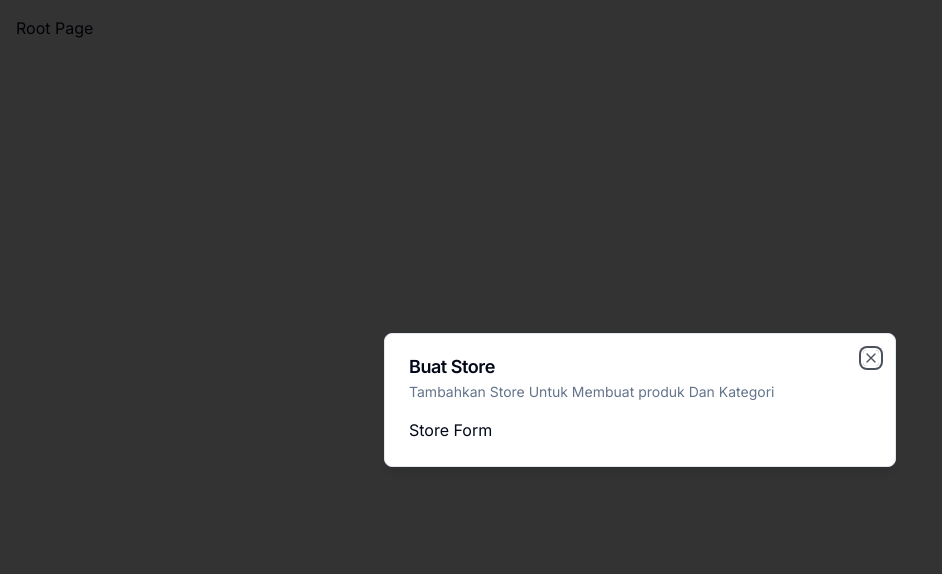
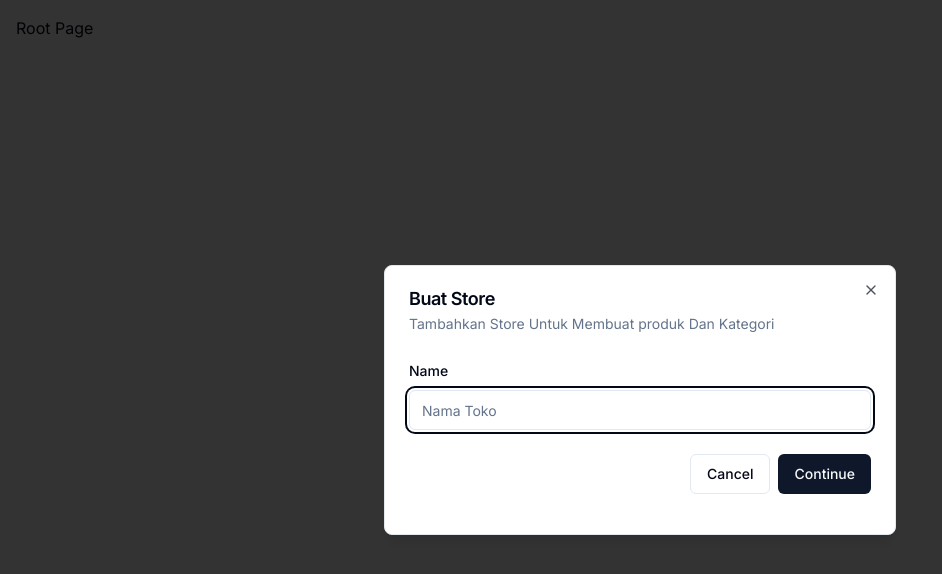
Before and after one commit to Manzzzx/website-admin, a Next.js app: page / in a window 1280 px wide. Shown: the top 574 px of the page, without its empty margins (0-942 px from the left). Built offline with nearby package versions, Linux system fonts and the light colour scheme.

Commit message:
Sesi 4 - Final Update Komponen Form Input File store-modal.tsx (Admin)

```diff
--- a/components/modals/store-modal.tsx
+++ b/components/modals/store-modal.tsx
@@ -1,10 +1,34 @@
 'use client'
 
+import * as z from "zod"
 import { useStoreModal } from "@/hooks/use-store-modal"
 import Modal from "../ui/modal"
+import { useForm } from "react-hook-form"
+import { zodResolver } from "@hookform/resolvers/zod"
+import { Form, FormControl, FormField, FormItem, FormLabel, FormMessage } from "../ui/form"
+import { Input } from "../ui/input"
+import { Button } from "../ui/button"
+
+const formSchema = z.object({
+    name: z.string().min(1),
+})
+
+const onSubmit = async (values: z.infer<typeof formSchema>) => {
+    // TODO Buat Toko
+    console.log(values);
+
+}
 
 export const StoreModal = () => {
     const StoreModal = useStoreModal();
+
+    const form = useForm<z.infer<typeof formSchema>>({
+        resolver: zodResolver(formSchema),
+        defaultValues: {
+            name: "",
+        },
+    })
+
     return (
         <Modal
         title="Buat Store"
@@ -12,7 +36,43 @@
         isOpen={StoreModal.isOpen}
         onClose={StoreModal.onClose}
         >
-            Store Form
+            <div>
+                <div className="space-y-4 py-2 pb-4">
+                    <Form {...form}>
+                        <form onSubmit={form.handleSubmit(onSubmit)}>
+                            <FormField
+                            control={form.control}
+                            name="name"
+                            render={({ field }) => (
+                                <FormItem>
+                                    <FormLabel>Name</FormLabel>
+                                    <FormControl>
+                                        <Input
+                                        placeholder="Nama Toko"
+                                        {...field}
+                                        />
+                                    </FormControl>
+                                    <FormMessage/>
+                                </FormItem>
+                            )}
+                            />
+                            <div className="pt-6 space-x-2 flex items-center justify-end w-full">
+                                <Button
+                                variant="outline"
+                                onClick={StoreModal.onClose}
+                                >
+                                    Cancel
+                                </Button>
+                                <Button
+                                type="submit"
+                                >
+                                    Continue
+                                </Button>
+                            </div>
+                        </form>
+                    </Form>
+                </div>
+            </div>
         </Modal>
     )
 }
```
